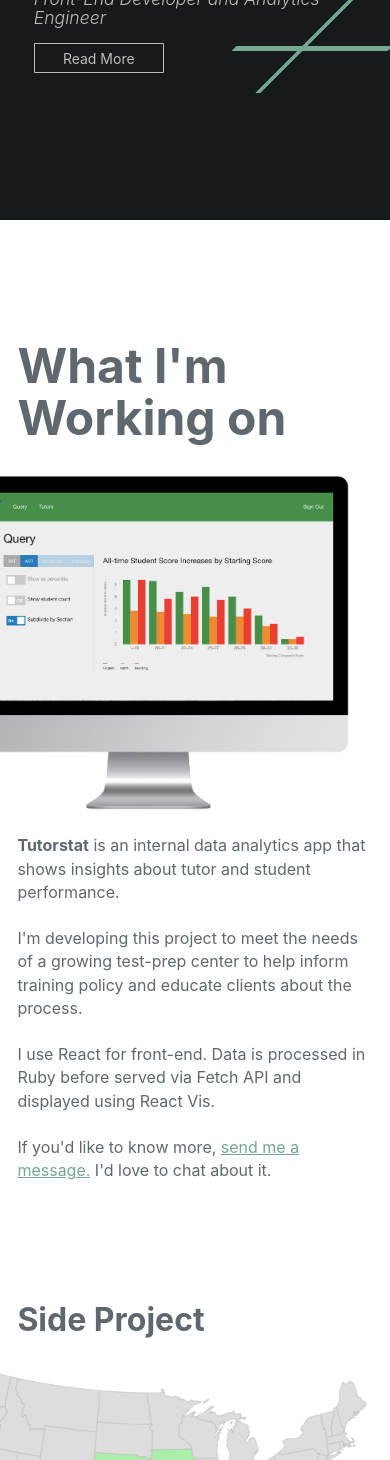
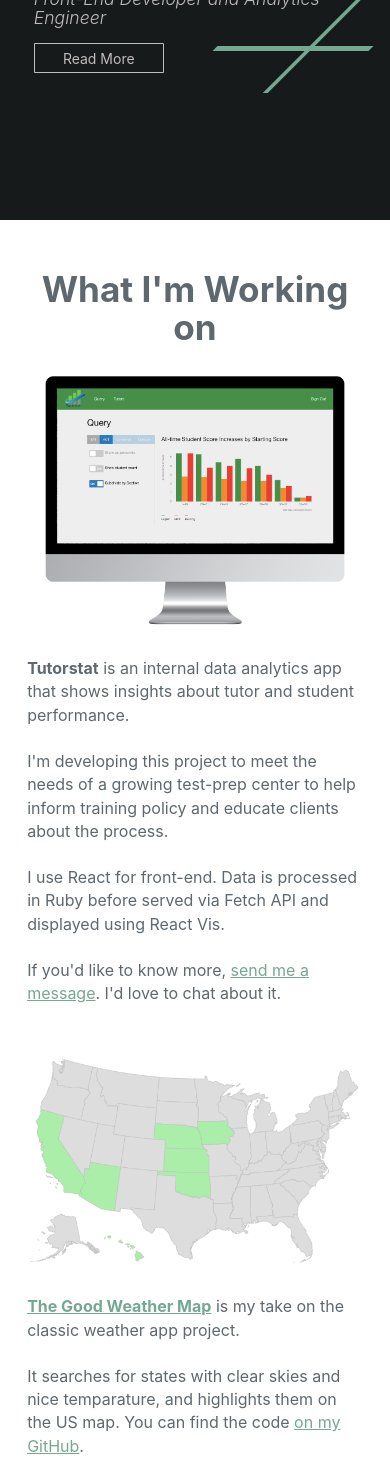
Before and after one commit to jakesolomon/portfolio_dev, a Gatsby site: page / in a window 390 px wide. Shown: the part 540-2000 px from the top of the page. Built offline with nearby package versions, Linux system fonts and the light colour scheme; Gatsby itself is replaced by a stand-in of ours.

Commit message:
Edits May 3
- Changed text
- Changed icon
- Projects made responsive for mobile
- Changed movement scale for background
-

```diff
--- a/gatsby-config.js
+++ b/gatsby-config.js
@@ -1,6 +1,6 @@
 module.exports = {
   siteMetadata: {
-    title: `Gatsby Default Starter`,
+    title: `Jake Solomon`,
     description: `Kick off your next, great Gatsby project with this default starter. This barebones starter ships with the main Gatsby configuration files you might need.`,
     author: `@gatsbyjs`,
   },
@@ -24,7 +24,7 @@
         background_color: `#663399`,
         theme_color: `#663399`,
         display: `minimal-ui`,
-        icon: `src/images/gatsby-icon.png`, // This path is relative to the root of the site.
+        icon: `src/images/whiteJS.png`, // This path is relative to the root of the site.
       },
     },
     // this (optional) plugin enables Progressive Web App + Offline functionality
--- a/src/components/footer.js
+++ b/src/components/footer.js
@@ -4,6 +4,8 @@
 import Social from "./social.js";
 
 import "./footer.css";
+
+// Add at end for interactive background: <div className="footer-background-wrapper"><FooterBackground /></div>
 
 const Footer = () => (
   <footer>
@@ -16,7 +18,6 @@
       {` `}
       <a href="http://riccardozanutta.com/" target="_blank" rel="noopener noreferrer">Riccardo Zanutta</a>.
     </div>
-    <div className="footer-background-wrapper"><FooterBackground /></div>
   </footer>
 );
 
--- a/src/components/landingBackground.js
+++ b/src/components/landingBackground.js
@@ -30,12 +30,12 @@
 
   if (props.state.transition == "hero") {
     lineTopStart = windowWidth*0.05;
-    lineRightStart = windowWidth*0.17;
-    lineBottomStart = 0;
-    lineLeftStart = windowWidth*0.17;
+    lineRightStart = windowWidth*0.13;
+    lineBottomStart = windowWidth*0.05;
+    lineLeftStart = windowWidth*0.13;
 
     lineLeftHeight = "25%";
-    lineRightHeight = "15%";
+    lineRightHeight = "17%";
 
     mouseMoveScale = 1;
   }
@@ -66,19 +66,19 @@
     <div className="background-container">
       <div
         className="interactive-background line-top"
-        style={{left: lineTopStart + position.y/8*mouseMoveScale}}
+        style={{left: lineTopStart + position.y/12*mouseMoveScale}}
       />
       <div
         className="interactive-background line-right"
-        style={{right: lineRightStart+ position.x/15*mouseMoveScale, height: lineRightHeight}}
+        style={{right: lineRightStart+ position.x/35*mouseMoveScale, height: lineRightHeight}}
       />
       <div
         className="interactive-background line-bottom"
-        style={{right: lineBottomStart+ position.y/8*mouseMoveScale}}
+        style={{right: lineBottomStart+ position.y/12*mouseMoveScale}}
       />
       <div
         className="interactive-background line-left"
-        style={{left: lineLeftStart+ position.x/15*mouseMoveScale, height: lineLeftHeight}}
+        style={{left: lineLeftStart+ position.x/35*mouseMoveScale, height: lineLeftHeight}}
       />
     </div>
   );
--- a/src/components/layout.css
+++ b/src/components/layout.css
@@ -53,7 +53,7 @@
 }
 footer {
   background: var(--primary-bg-color);
-  height: 150px; /* party with the devil bitch */
+  height: 150px;
   width: 100%;
   text-align: center;
   align-items: center;
@@ -706,7 +706,3 @@
     font-size: 100%;
   }
 }
-
-.light{
-  color: #5E686E;
-}
--- a/src/components/layout.js
+++ b/src/components/layout.js
@@ -29,6 +29,7 @@
         <main
           style={{
             margin: `0 auto`,
+            width: `95%`,
             maxWidth: 1100,
             padding: `0 1.0875rem 1.45rem`,
           }}
--- a/src/components/projects.css
+++ b/src/components/projects.css
@@ -1,9 +1,14 @@
 .projects-container{
-  margin: 120px 0px;
+  color: var(--secondary-text-color);
+  margin: 140px 0px;
 }
 
 .project-description{
   max-width: 450px;
+}
+
+.big {
+  font-size: 1.6em;
 }
 
 .project-image {
@@ -29,3 +34,33 @@
   height: 1px;
   background-color: #DDD;
 }
+
+@media only screen and (max-width: 750px) {
+
+  .project-image {
+    float: none;
+    width: 100%;
+    max-width: 650px;
+    margin: 0 auto;
+  }
+
+  .project-image:hover {
+    max-width: none;
+  }
+
+  .project-description{
+    max-width: none;
+    padding-top: 20px;
+  }
+
+  .projects-container {
+    margin: 50px 0px;
+  }
+
+  .projects-container h1{
+    text-align: center;
+    font-size: 60px;
+    font-size: 9vw;
+  }
+
+}
--- a/src/components/projects.js
+++ b/src/components/projects.js
@@ -22,37 +22,32 @@
       <b>Tutorstat</b> is an internal data analytics app that shows insights about tutor and student performance.<br /><br />
       I'm developing this project to meet the needs of a growing test-prep center to help inform training policy and educate clients about the process.<br /><br />
       I use React for front-end. Data is processed in Ruby before served via Fetch API and displayed using React Vis.<br /><br />
-      If you'd like to know more, <a href="#landing" onClick={props.straightToContact}>send me a message.</a> I'd love to chat about it.
+      If you'd like to know more, <a href="#landing" onClick={props.straightToContact}>send me a message</a>. I'd love to chat about it.
     </p>
   );
 
   const goodWeatherDescription = (
     <p className="project-description">
-      <a href="https://fair-weather.netlify.app/" target="_blank">The Good Weather Map</a> is
+      <a href="https://fair-weather.netlify.app/" target="_blank"><b>The Good Weather Map</b></a> is
       my take on the classic weather app project.<br /><br />
       It searches for states with clear skies and nice temparature, and
       highlights them on the US map. You can find the
-      code <a href="https://github.com/jakesolomon/fair-weather" target="_blank">on my GitHub.</a>
+      code <a href="https://github.com/jakesolomon/fair-weather" target="_blank">on my GitHub</a>.
     </p>
   );
 
   return(
     <div>
-      <div className="light projects-container">
+      <div className="projects-container">
         <h1>What I'm Working on</h1>
         <img className="project-image" src={tutorstat} alt="data analytics app" />
         <br />
-        <p className="project">
-          {tutorstatDescription}
-        </p>
+        {tutorstatDescription}
       </div>
-      <div className="light projects-container">
-        <h2>Side Project</h2>
+      <div className="projects-container">
         <img className="project-image" src={goodweather} alt="weather app" />
         <br />
-        <p className="project">
-          {goodWeatherDescription}
-        </p>
+        {goodWeatherDescription}
       </div>
     </div>
   );
--- a/src/components/readMore.css
+++ b/src/components/readMore.css
@@ -14,8 +14,7 @@
   transition: 400ms cubic-bezier(1,1,.5,1);
 
   padding: 30px 40px;
-  text-align: justify;
-}
+  }
 
 .read-more-container-appear {
   visibility: visible;
--- a/src/components/readMore.js
+++ b/src/components/readMore.js
@@ -19,10 +19,10 @@
       <div className={aboutMeContent}>
         <h2>About Me</h2>
         <p>I write code because it’s fun. I like making practical things that
-        feel good to use. With a background in biology research and a degree in
-        math, data analysis and interpretation have naturally become my focus.<br/><br/>
-        I spend happy hours mucking around with my projects. It would be nice
-        to get paid for one.</p>
+        feel good to use. My background in biology research and degree in
+        math have naturally guided me as a developer to focus on data.<br/><br/>
+        I spend happy hours mucking around with my projects, and I'm looking for more.
+        Feel free to connect if there's something you'd like to work on together.</p>
         {props.contactButton}
       </div>
       <div className={contactClass}>
```
Also changed, not shown: src/images/whiteJS.png (added).
